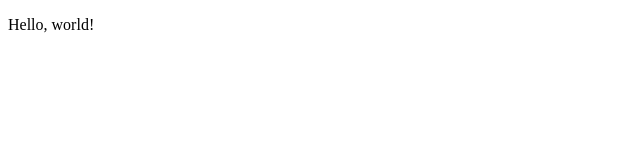
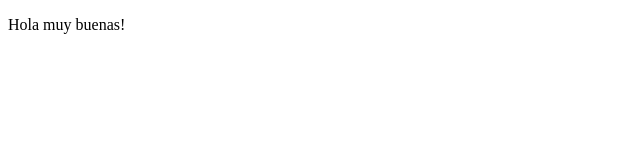
Before and after one commit to Aristex12/website, a plain HTML site: page index.html in a window 1280 px wide. Shown: the full height of the page, 0-640 px from the left. Drawn offline with Linux system fonts and the light colour scheme.

Commit message:
Update index.html

```diff
--- a/index.html
+++ b/index.html
@@ -3,7 +3,7 @@
 
   <body>
 
-    <p>Hello, world!</p>
+    <p>Hola muy buenas!</p>
 
   </body>
 
```
